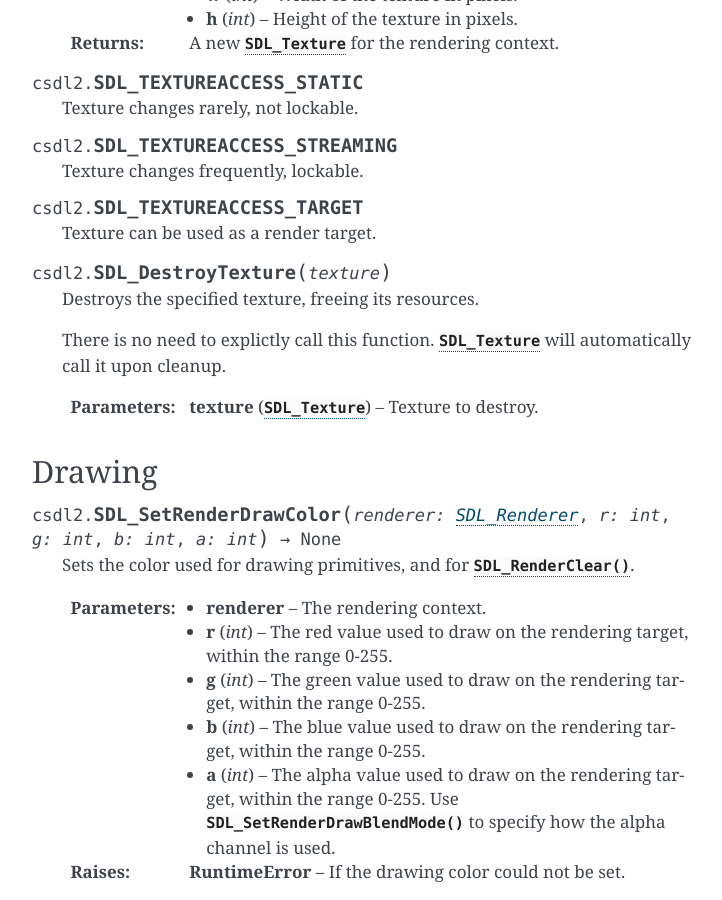
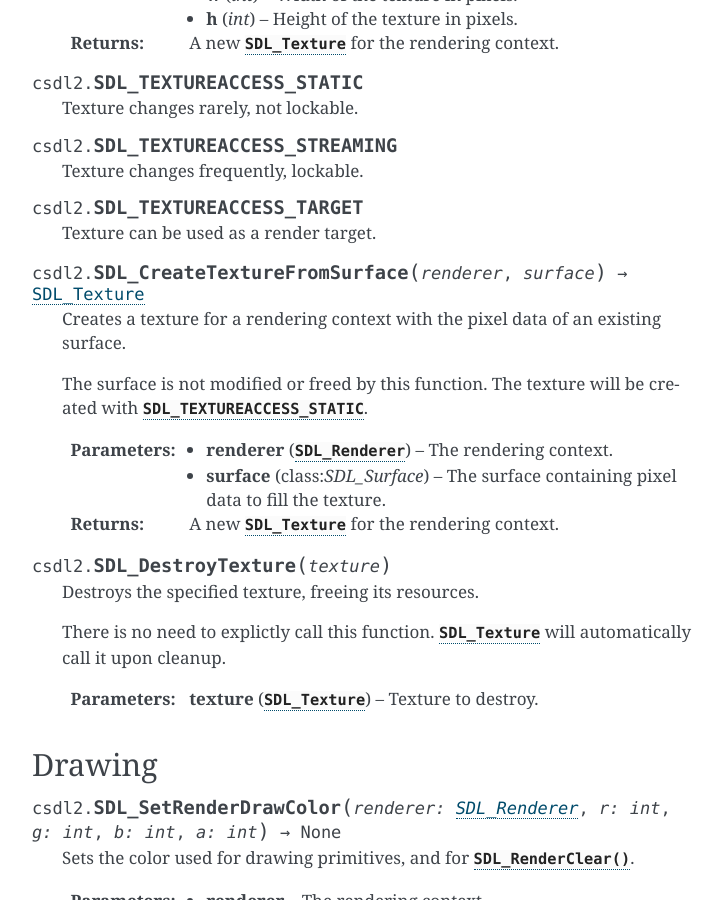
Before and after one commit to pyokagan/pycsdl2, a Sphinx documentation site: the page built from docs/api/render.rst, in a window 1280 px wide and 900 px high, scrolled down 2068 px. Shown: the whole window, without its empty margins (388-1110 px from the left). Built offline with Sphinx 7.4.7, drawn with Linux system fonts in a browser that asks for light colours; some of the changed text lies outside the part shown.

Commit message:
render: implement SDL_CreateTextureFromSurface()

```diff
--- a/docs/api/render.rst
+++ b/docs/api/render.rst
@@ -106,6 +106,20 @@ Textures
 
    Texture can be used as a render target.
 
+.. function:: SDL_CreateTextureFromSurface(renderer, surface) -> SDL_Texture
+
+   Creates a texture for a rendering context with the pixel data of an existing
+   surface.
+
+   The surface is not modified or freed by this function. The texture will be
+   created with :const:`SDL_TEXTUREACCESS_STATIC`.
+
+   :param renderer: The rendering context.
+   :type renderer: :class:`SDL_Renderer`
+   :param surface: The surface containing pixel data to fill the texture.
+   :type surface: class:`SDL_Surface`
+   :returns: A new :class:`SDL_Texture` for the rendering context.
+
 .. function:: SDL_DestroyTexture(texture)
 
    Destroys the specified texture, freeing its resources.
```
Also changed, not shown: 3 other files.
